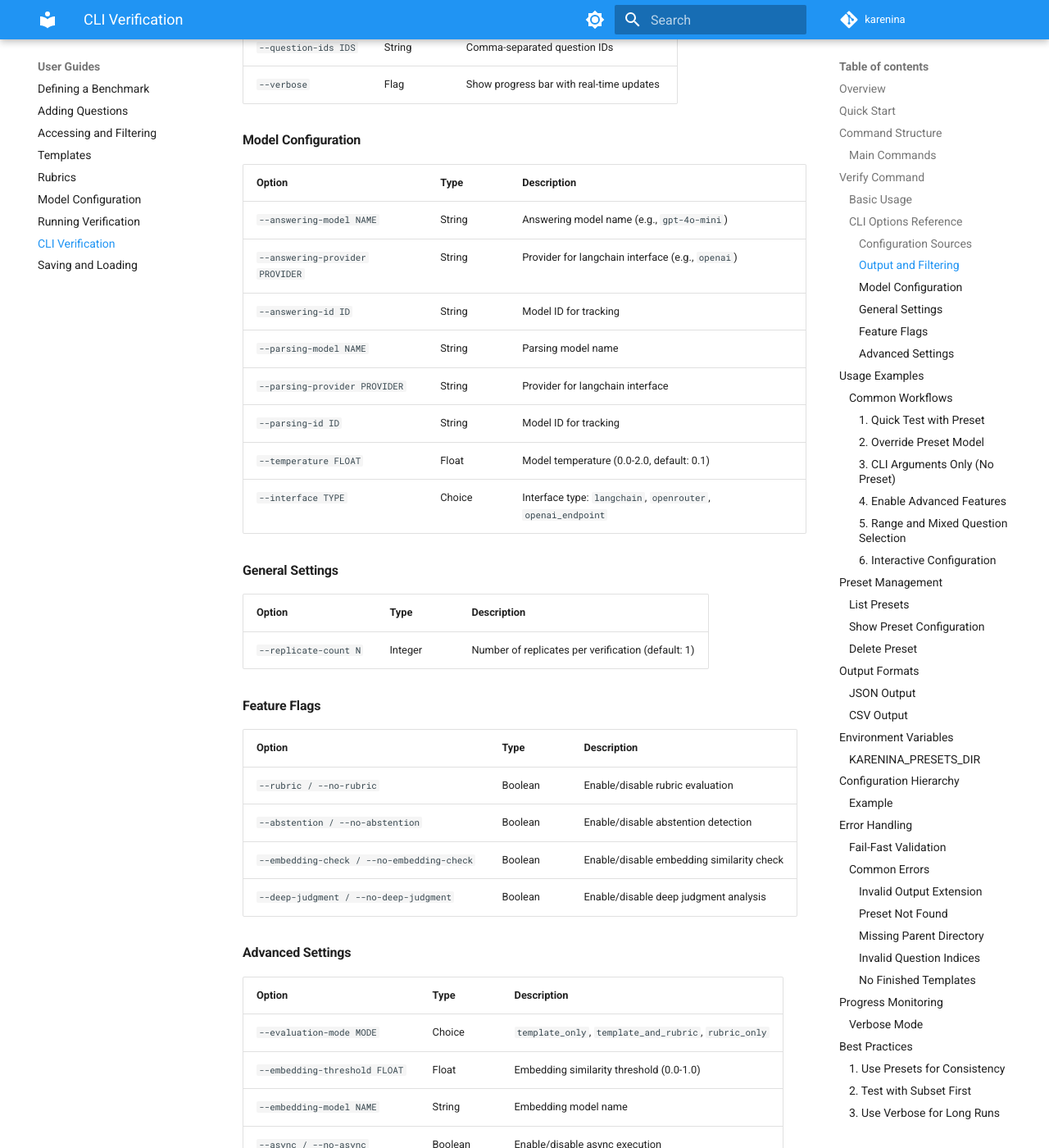
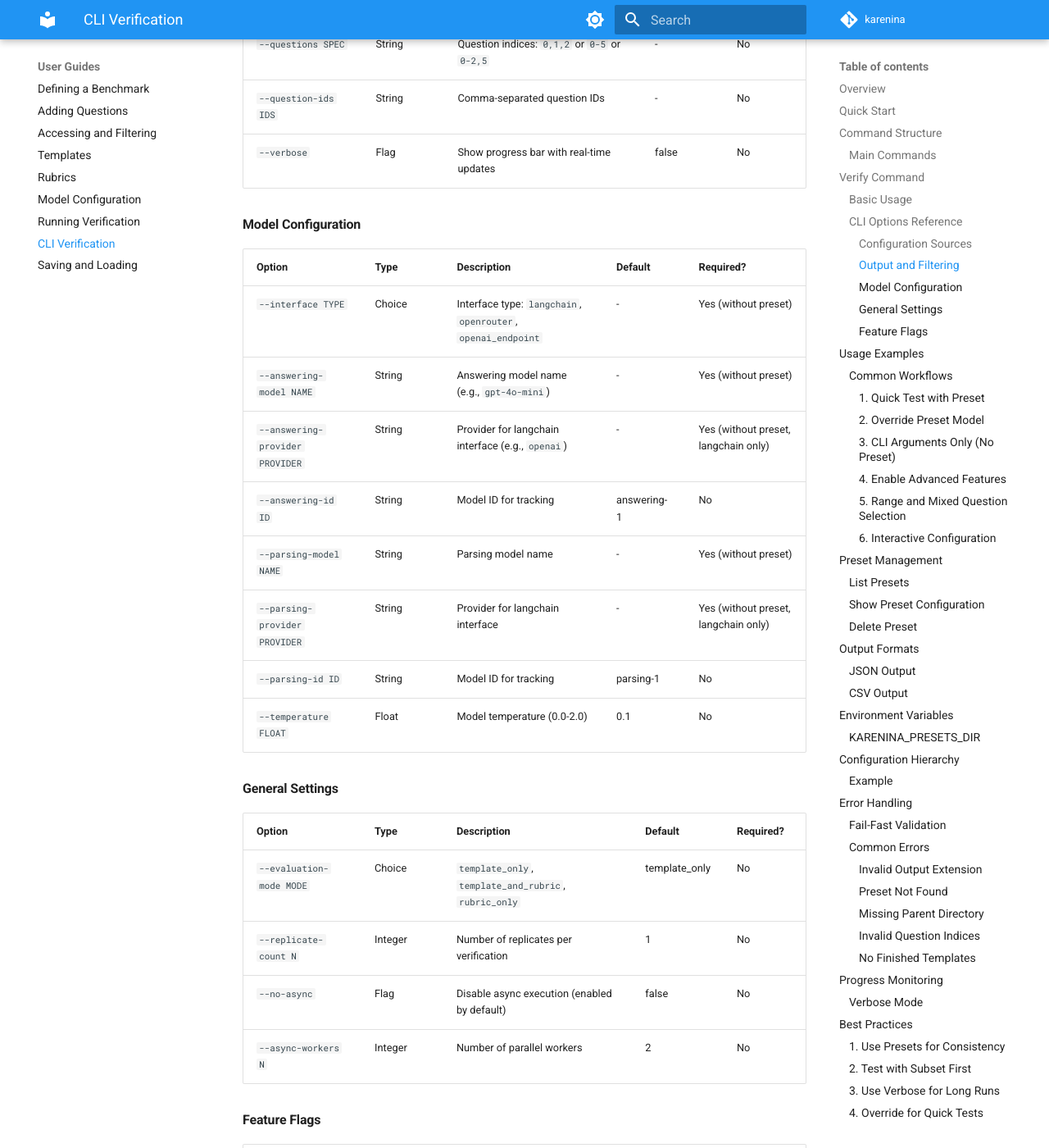
Before and after one commit to biocypher/karenina, an MkDocs documentation site: the page built from docs/using-karenina/cli-verification.md, in a window 1280 px wide and 1400 px high, scrolled down 2565 px. Shown: the whole window at 82% size. Built offline with MkDocs 1.6.1 and Material for MkDocs 9.7.7, drawn with Linux system fonts in a browser that asks for light colours; comment, search, counter and statistics services are not loaded; some of the changed text lies outside the part shown.

Commit message:
refactor(cli): improve help interface with clear defaults and required indicators
- Remove redundant --rubric flag (use --evaluation-mode instead)
- Simplify boolean flags from --flag/--no-flag to simple --flag
- Change --async to --no-async since async is enabled by default
- Add Python defaults for all parameters (temperature=0.1, replicate_count=1, etc.)
- Add "(required without preset)" indicators in help text for required params
- Update documentation with "Required?" column in all option tables
- Reorganize documentation tables by logical groupings

All parameters now show consistent defaults in Typer help output.
All 34 CLI tests pass.

🤖 Generated with [Claude Code](https://claude.com/claude-code)

Co-Authored-By: Claude <noreply@anthropic.com>

````diff
--- a/docs/using-karenina/cli-verification.md
+++ b/docs/using-karenina/cli-verification.md
@@ -70,6 +70,7 @@ karenina verify BENCHMARK_PATH [OPTIONS]
 ```
 
 **Required Arguments:**
+
 - `BENCHMARK_PATH`: Path to benchmark JSON-LD file
 
 **Configuration Hierarchy:**
@@ -81,58 +82,52 @@ See [Usage Examples](#usage-examples) below for detailed workflows.
 
 #### Configuration Sources
 
-| Option | Type | Description |
-|--------|------|-------------|
-| `--preset PATH` | Path | Path to preset configuration file |
-| `--interactive` | Flag | Enable interactive configuration builder |
-| `--mode MODE` | Choice | Interactive mode: `basic` or `advanced` (default: `basic`) |
+| Option | Type | Description | Default | Required? |
+|--------|------|-------------|---------|-----------|
+| `--preset PATH` | Path | Path to preset configuration file | - | No |
+| `--interactive` | Flag | Enable interactive configuration builder | false | No |
+| `--mode MODE` | Choice | Interactive mode: `basic` or `advanced` | basic | No |
 
 #### Output and Filtering
 
-| Option | Type | Description |
-|--------|------|-------------|
-| `--output PATH` | Path | Output file path (`.json` or `.csv`) |
-| `--questions SPEC` | String | Question indices: `0,1,2` or `0-5` or `0-2,5` |
-| `--question-ids IDS` | String | Comma-separated question IDs |
-| `--verbose` | Flag | Show progress bar with real-time updates |
+| Option | Type | Description | Default | Required? |
+|--------|------|-------------|---------|-----------|
+| `--output PATH` | Path | Output file path (`.json` or `.csv`) | - | No |
+| `--questions SPEC` | String | Question indices: `0,1,2` or `0-5` or `0-2,5` | - | No |
+| `--question-ids IDS` | String | Comma-separated question IDs | - | No |
+| `--verbose` | Flag | Show progress bar with real-time updates | false | No |
 
 #### Model Configuration
 
-| Option | Type | Description |
-|--------|------|-------------|
-| `--answering-model NAME` | String | Answering model name (e.g., `gpt-4o-mini`) |
-| `--answering-provider PROVIDER` | String | Provider for langchain interface (e.g., `openai`) |
-| `--answering-id ID` | String | Model ID for tracking |
-| `--parsing-model NAME` | String | Parsing model name |
-| `--parsing-provider PROVIDER` | String | Provider for langchain interface |
-| `--parsing-id ID` | String | Model ID for tracking |
-| `--temperature FLOAT` | Float | Model temperature (0.0-2.0, default: 0.1) |
-| `--interface TYPE` | Choice | Interface type: `langchain`, `openrouter`, `openai_endpoint` |
+| Option | Type | Description | Default | Required? |
+|--------|------|-------------|---------|-----------|
+| `--interface TYPE` | Choice | Interface type: `langchain`, `openrouter`, `openai_endpoint` | - | Yes (without preset) |
+| `--answering-model NAME` | String | Answering model name (e.g., `gpt-4o-mini`) | - | Yes (without preset) |
+| `--answering-provider PROVIDER` | String | Provider for langchain interface (e.g., `openai`) | - | Yes (without preset, langchain only) |
+| `--answering-id ID` | String | Model ID for tracking | answering-1 | No |
+| `--parsing-model NAME` | String | Parsing model name | - | Yes (without preset) |
+| `--parsing-provider PROVIDER` | String | Provider for langchain interface | - | Yes (without preset, langchain only) |
+| `--parsing-id ID` | String | Model ID for tracking | parsing-1 | No |
+| `--temperature FLOAT` | Float | Model temperature (0.0-2.0) | 0.1 | No |
 
 #### General Settings
 
-| Option | Type | Description |
-|--------|------|-------------|
-| `--replicate-count N` | Integer | Number of replicates per verification (default: 1) |
+| Option | Type | Description | Default | Required? |
+|--------|------|-------------|---------|-----------|
+| `--evaluation-mode MODE` | Choice | `template_only`, `template_and_rubric`, `rubric_only` | template_only | No |
+| `--replicate-count N` | Integer | Number of replicates per verification | 1 | No |
+| `--no-async` | Flag | Disable async execution (enabled by default) | false | No |
+| `--async-workers N` | Integer | Number of parallel workers | 2 | No |
 
 #### Feature Flags
 
-| Option | Type | Description |
-|--------|------|-------------|
-| `--rubric / --no-rubric` | Boolean | Enable/disable rubric evaluation |
-| `--abstention / --no-abstention` | Boolean | Enable/disable abstention detection |
-| `--embedding-check / --no-embedding-check` | Boolean | Enable/disable embedding similarity check |
-| `--deep-judgment / --no-deep-judgment` | Boolean | Enable/disable deep judgment analysis |
-
-#### Advanced Settings
-
-| Option | Type | Description |
-|--------|------|-------------|
-| `--evaluation-mode MODE` | Choice | `template_only`, `template_and_rubric`, `rubric_only` |
-| `--embedding-threshold FLOAT` | Float | Embedding similarity threshold (0.0-1.0) |
-| `--embedding-model NAME` | String | Embedding model name |
-| `--async / --no-async` | Boolean | Enable/disable async execution |
-| `--async-workers N` | Integer | Number of parallel workers |
+| Option | Type | Description | Default | Required? |
+|--------|------|-------------|---------|-----------|
+| `--abstention` | Flag | Enable abstention detection | false | No |
+| `--deep-judgment` | Flag | Enable deep judgment analysis | false | No |
+| `--embedding-check` | Flag | Enable embedding similarity check | false | No |
+| `--embedding-threshold FLOAT` | Float | Embedding similarity threshold (0.0-1.0) | 0.85 | No |
+| `--embedding-model NAME` | String | Embedding model name | all-MiniLM-L6-v2 | No |
 
 ## Usage Examples
 
@@ -227,10 +222,10 @@ karenina verify checkpoint.jsonld \
 ```bash
 karenina verify checkpoint.jsonld \
   --preset default.json \
-  --rubric \
   --evaluation-mode template_and_rubric \
   --deep-judgment \
   --embedding-check \
+  --abstention \
   --questions 0-5
 ```
 
@@ -264,9 +259,9 @@ karenina verify checkpoint.jsonld --interactive --mode advanced
 
 1. **Question Selection**: Display table of available questions, select subset
 2. **Replicate Count**: Number of verification replicates
-3. **Feature Flags**: Enable rubric, abstention, embedding check, deep judgment
+3. **Feature Flags**: Enable abstention, embedding check, deep judgment
 4. **Models**: Configure answering and parsing models
-5. **Advanced Settings** (advanced mode only): Evaluation mode, deep judgment settings, few-shot config
+5. **Advanced Settings** (advanced mode only): Evaluation mode (for rubric evaluation), deep judgment settings, few-shot config
 6. **Save Preset**: Optionally save configuration as preset
 
 ## Preset Management
````
Also changed, not shown: 1 other file.
